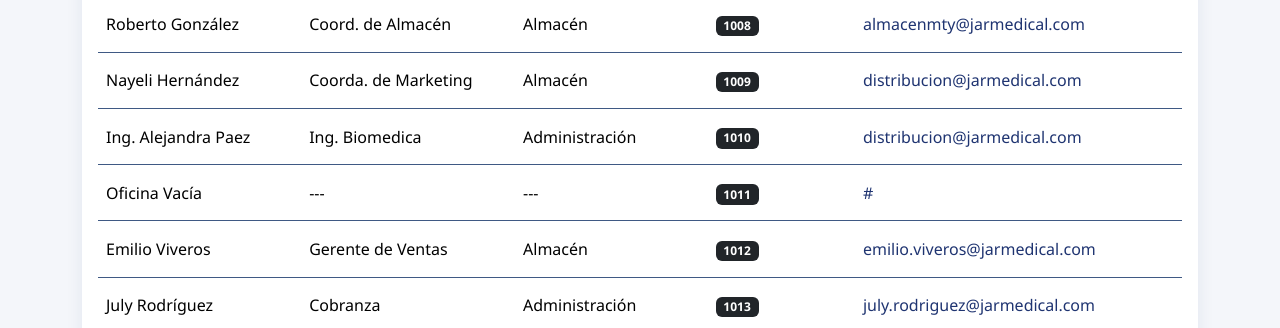
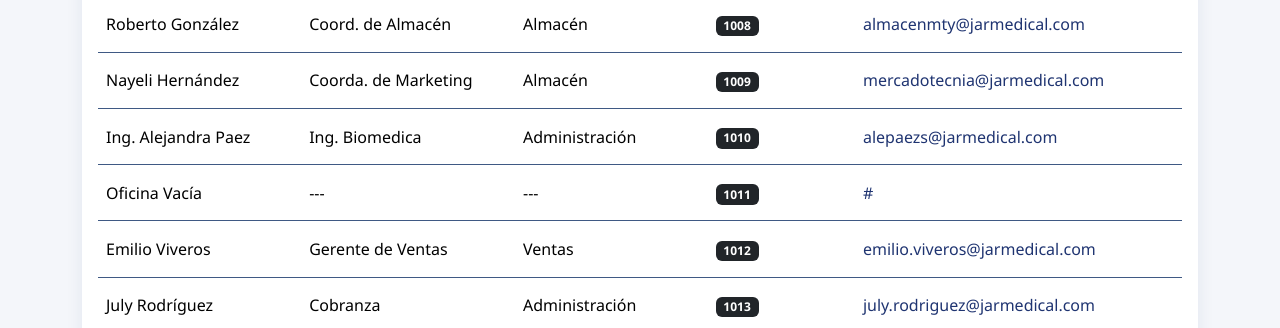
Before and after one commit to jarmedical/Jarmedical_extension_de_oficina, a plain HTML site: page index.html in a window 1280 px wide. Shown: the part 828-1156 px from the top of the page. Drawn offline with nearby package versions, Linux system fonts and the light colour scheme.

Commit message:
Update index.html

```diff
--- a/index.html
+++ b/index.html
@@ -128,7 +128,7 @@
               <td>Almacén</td>
               <td><span class="badge bg-dark">1003</span></td>
               <td>
-                <a class="email-link" href="mailto:distribucion@jarmedical.com"
+                <a class="email-link" href="mailto:fernando.camacho@jarmedical.com"
                   >fernando.camacho@jarmedical.com</a
                 >
               </td>
@@ -139,7 +139,7 @@
               <td>Administración</td>
               <td><span class="badge bg-dark">1004</span></td>
               <td>
-                <a class="email-link" href="mailto:distribucion@jarmedical.com"
+                <a class="email-link" href="mailto:ana.sanchez@jarmedical.com"
                   >ana.sanchez@jarmedical.com</a
                 >
               </td>
@@ -150,7 +150,7 @@
               <td>Administración</td>
               <td><span class="badge bg-dark">1005</span></td>
               <td>
-                <a class="email-link" href="mailto:distribucion@jarmedical.com"
+                <a class="email-link" href="mailto:rh@jarmedical.com"
                   >rh@jarmedical.com</a
                 >
               </td>
@@ -161,7 +161,7 @@
               <td>Administración</td>
               <td><span class="badge bg-dark">1006</span></td>
               <td>
-                <a class="email-link" href="mailto:distribucion@jarmedical.com"
+                <a class="email-link" href="mailto:pmoreno@jarmedical.com"
                   >pmoreno@jarmedical.com</a
                 >
               </td>
@@ -172,7 +172,7 @@
               <td>Administración</td>
               <td><span class="badge bg-dark">1007</span></td>
               <td>
-                <a class="email-link" href="mailto:distribucion@jarmedical.com"
+                <a class="email-link" href="mailto:veronica.frias@jarmedical.com"
                   >veronica.frias@jarmedical.com</a
                 >
               </td>
@@ -183,7 +183,7 @@
               <td>Almacén</td>
               <td><span class="badge bg-dark">1008</span></td>
               <td>
-                <a class="email-link" href="mailto:distribucion@jarmedical.com"
+                <a class="email-link" href="mailto:almacenmty@jarmedical.com"
                   >almacenmty@jarmedical.com</a
                 >
               </td>
@@ -194,8 +194,8 @@
               <td>Almacén</td>
               <td><span class="badge bg-dark">1009</span></td>
               <td>
-                <a class="email-link" href="mailto:distribucion@jarmedical.com"
-                  >distribucion@jarmedical.com</a
+                <a class="email-link" href="mailto:mercadotecnia@jarmedical.com"
+                  >mercadotecnia@jarmedical.com</a
                 >
               </td>
             </tr>
@@ -205,8 +205,8 @@
               <td>Administración</td>
               <td><span class="badge bg-dark">1010</span></td>
               <td>
-                <a class="email-link" href="mailto:distribucion@jarmedical.com"
-                  >distribucion@jarmedical.com</a
+                <a class="email-link" href="mailto:alepaezs@jarmedical.com"
+                  >alepaezs@jarmedical.com</a
                 >
               </td>
             </tr>
@@ -215,12 +215,12 @@
               <td>---</td>
               <td>---</td>
               <td><span class="badge bg-dark">1011</span></td>
-              <td><a class="email-link" href="mailto:#">#</a></td>
+              <td><a class="email-link" href="#">#</a></td>
             </tr>
             <tr>
               <td>Emilio Viveros</td>
               <td>Gerente de Ventas</td>
-              <td>Almacén</td>
+              <td>Ventas</td>
               <td><span class="badge bg-dark">1012</span></td>
               <td>
                 <a
```
